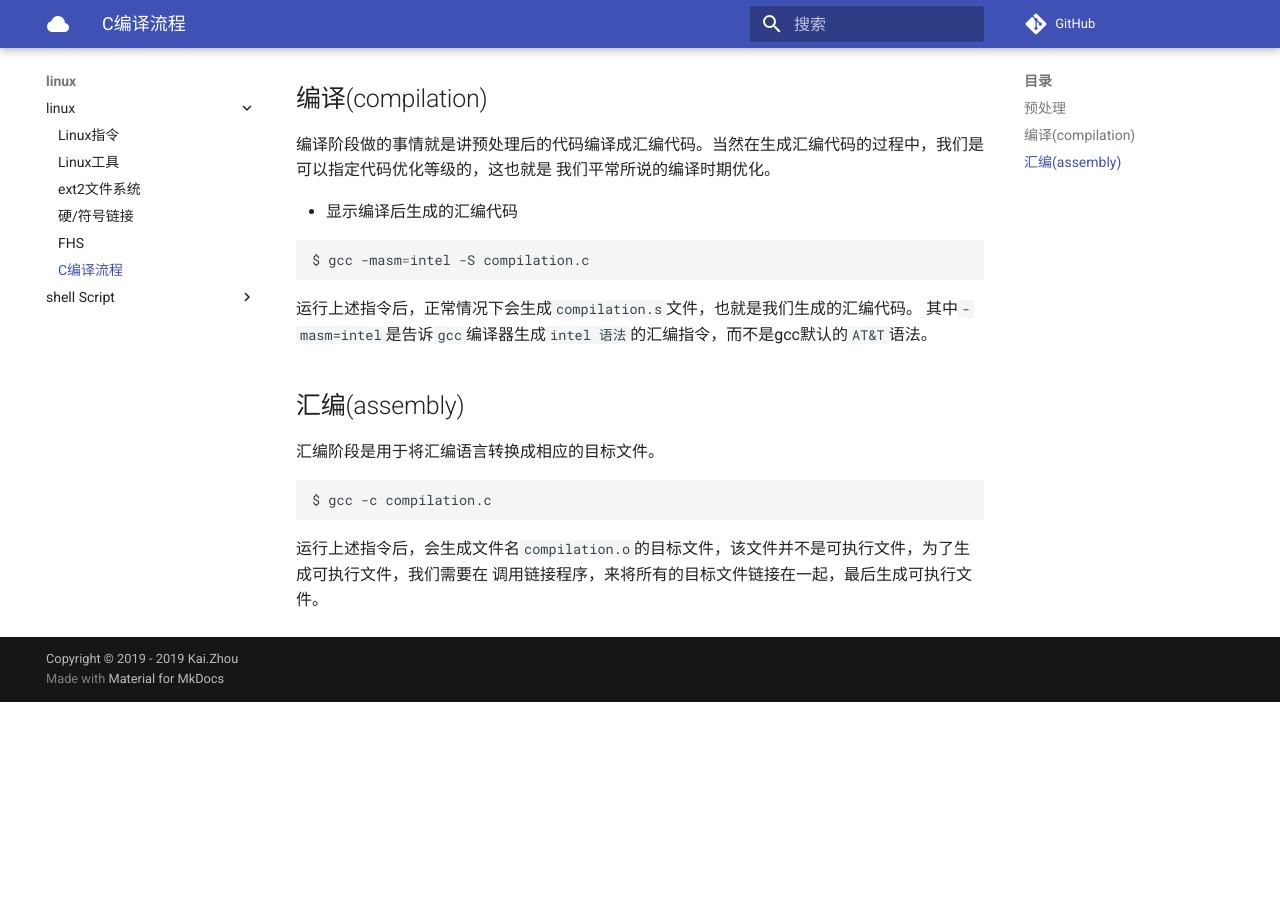
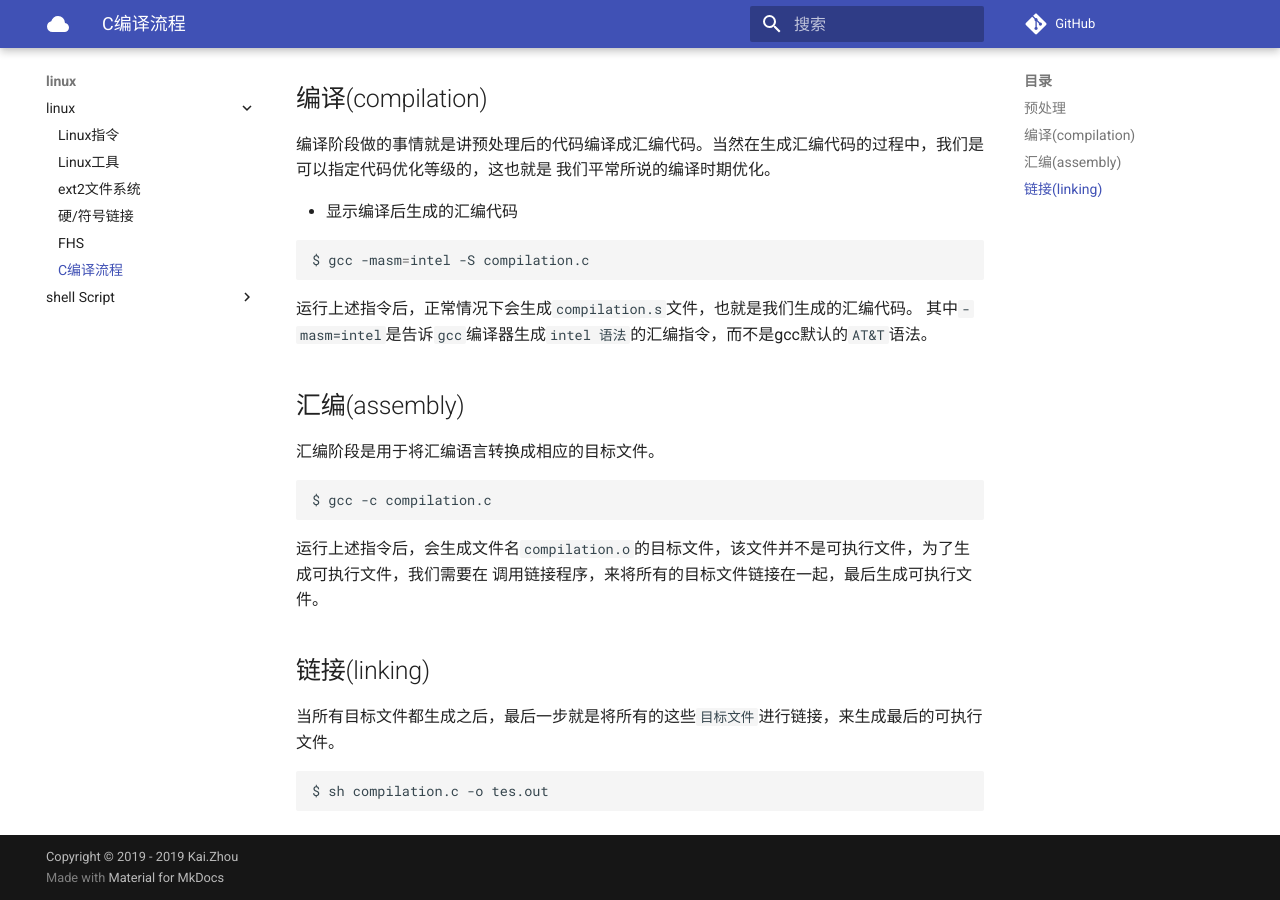
Before and after one commit to zhoukaidev/ks_blog, an MkDocs documentation site: the page built from docs/shell/linux/c_compilation.md, in a window 1280 px wide and 900 px high, scrolled down 1589 px. Built offline with MkDocs 1.6.1 and Material for MkDocs 9.7.7, drawn with Linux system fonts in a browser that asks for light colours; comment, search, counter and statistics services are not loaded; before the commit the page ends 2291 px from its top, so only the background shows below that.

Commit message:
Update c_compilation.md

````diff
--- a/docs/shell/linux/c_compilation.md
+++ b/docs/shell/linux/c_compilation.md
@@ -84,3 +84,11 @@ $ gcc -c compilation.c
 
 运行上述指令后，会生成文件名`compilation.o`的目标文件，该文件并不是可执行文件，为了生成可执行文件，我们需要在
 调用链接程序，来将所有的目标文件链接在一起，最后生成可执行文件。
+
+## 链接(linking)
+
+当所有目标文件都生成之后，最后一步就是将所有的这些`目标文件`进行链接，来生成最后的可执行文件。
+
+```sh
+$ sh compilation.c -o tes.out
+```
````
